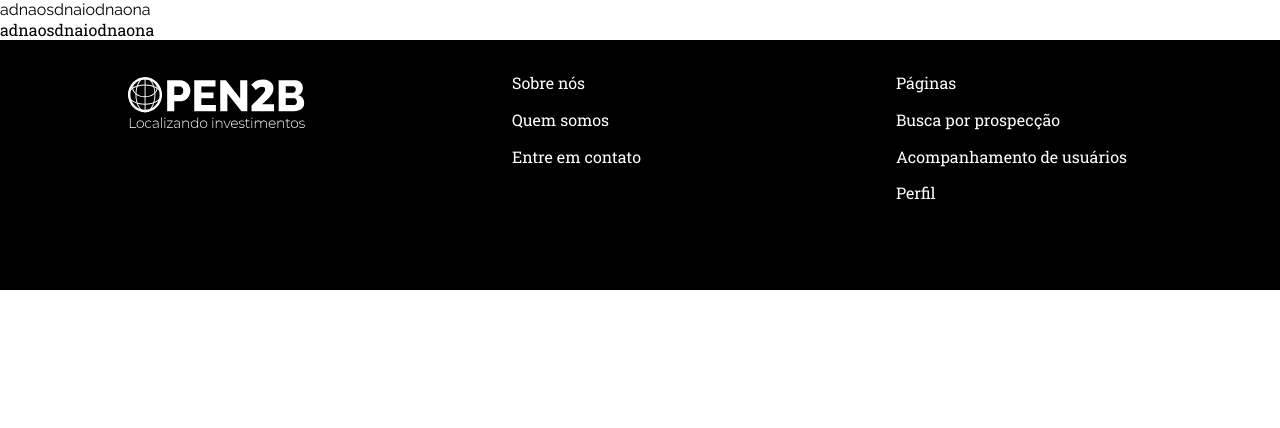
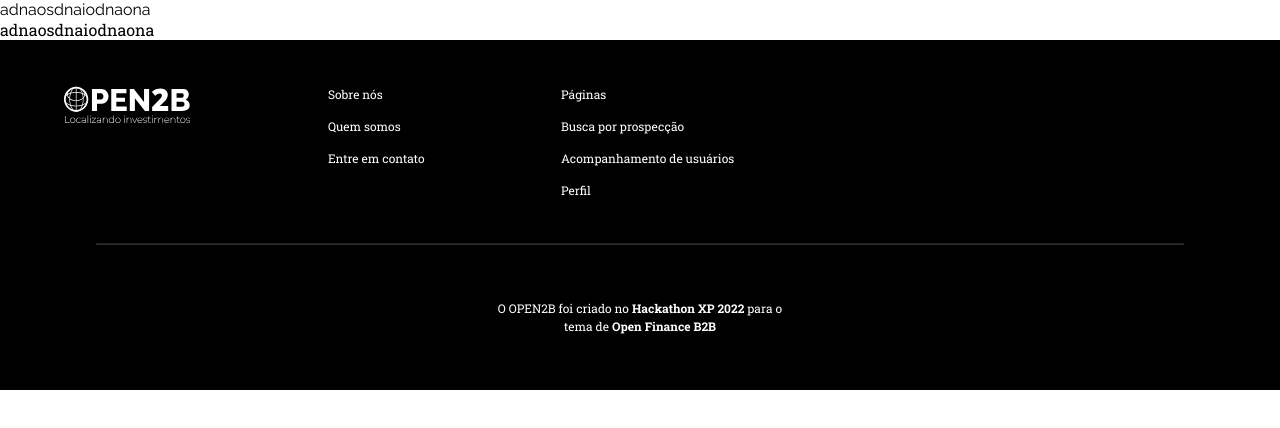
Before and after one commit to Silva-Leo/Hackathon-XP, a React (Create React App) app in the folder hacka-xp/: page / in a window 1280 px wide. Shown: the top 428 px of the page. Built offline with nearby package versions, Linux system fonts and the light colour scheme.

Commit message:
Feat: Add compomente Footer

```diff
--- a/hacka-xp/src/Styles/global.scss
+++ b/hacka-xp/src/Styles/global.scss
@@ -75,7 +75,7 @@ $Font2:'Raleway', sans-serif;
     font-family: $Font2;
     font-style: normal;
     font-weight: normal;
-    font-size: 24px;
+    // font-size: 24px;
     line-height: 150%;
     // letter-spacing: 0.02em;
 }
--- a/hacka-xp/src/components/Footer/footer.css
+++ b/hacka-xp/src/components/Footer/footer.css
@@ -1,33 +1,33 @@
 .footer {
-  height: 250px;
+  height: 350px;
   width: 100vw;
   background-color: black;
   display: -webkit-box;
   display: -ms-flexbox;
   display: flex;
-  -webkit-box-orient: vertical;
+  -webkit-box-orient: horizontal;
   -webkit-box-direction: normal;
-      -ms-flex-direction: column wrap;
-          flex-direction: column wrap;
-  -webkit-box-pack: space-evenly;
-      -ms-flex-pack: space-evenly;
-          justify-content: space-evenly;
+      -ms-flex-flow: row wrap;
+          flex-flow: row wrap;
+  -ms-flex-pack: distribute;
+      justify-content: space-around;
 }
 
 .footer .logoImg {
-  width: 20%;
-  height: 100%;
-  padding-top: 25px;
+  height: 35%;
+  padding-top: 3%;
+  padding-left: 5%;
+  -webkit-box-flex: 1;
+      -ms-flex-positive: 1;
+          flex-grow: 1;
 }
 
 .footer .logoImg img {
-  height: 70px;
+  height: 50px;
 }
 
 .footer .sobreFooter {
-  width: 20%;
-  height: 100%;
-  padding-top: 25px;
+  padding-top: 3%;
   display: -webkit-box;
   display: -ms-flexbox;
   display: flex;
@@ -35,18 +35,21 @@
   -webkit-box-direction: normal;
       -ms-flex-direction: column;
           flex-direction: column;
-  line-height: 230%;
+  line-height: 200%;
+  height: 35%;
+  -webkit-box-flex: 1;
+      -ms-flex-positive: 1;
+          flex-grow: 1;
 }
 
 .footer .sobreFooter a {
   text-decoration: none;
   color: #fff;
+  font-size: 12px;
 }
 
 .footer .paginasFooter {
-  width: 20%;
-  height: 100%;
-  padding-top: 25px;
+  padding-top: 3%;
   display: -webkit-box;
   display: -ms-flexbox;
   display: flex;
@@ -54,11 +57,33 @@
   -webkit-box-direction: normal;
       -ms-flex-direction: column;
           flex-direction: column;
-  line-height: 230%;
+  line-height: 200%;
+  -webkit-box-flex: 4;
+      -ms-flex-positive: 4;
+          flex-grow: 4;
+  height: 35%;
 }
 
 .footer .paginasFooter a {
   text-decoration: none;
   color: #fff;
+  font-size: 12px;
+}
+
+.footer hr {
+  margin-top: 2%;
+  width: 85%;
+  height: 0.1%;
+  background-image: -webkit-gradient(linear, left top, right top, from(rgba(0, 0, 0, 0.75)), color-stop(white), to(rgba(0, 0, 0, 0.75)));
+  background-image: linear-gradient(to right, rgba(0, 0, 0, 0.75), white, rgba(0, 0, 0, 0.75));
+  opacity: 0.2;
+}
+
+.footer p {
+  width: 24%;
+  text-align: center;
+  color: #fff;
+  font-size: 12px;
+  line-height: 150%;
 }
 /*# sourceMappingURL=footer.css.map */
--- a/hacka-xp/src/components/Footer/footer.jsx
+++ b/hacka-xp/src/components/Footer/footer.jsx
@@ -20,6 +20,8 @@ export default function Footer() {
           <a href="#">Acompanhamento de usuários</a>
           <a href="#">Perfil</a>
         </div>
+        <hr />
+        <p> O OPEN2B foi criado no <b>Hackathon XP 2022</b> para o tema de <b>Open Finance B2B</b></p>
 
       </section>
     </>
--- a/hacka-xp/src/components/Footer/footer.scss
+++ b/hacka-xp/src/components/Footer/footer.scss
@@ -1,48 +1,68 @@
 @import "../../Styles/global.scss";
 
 .footer {
-  height: 250px;
+  height: 350px;
   width: 100vw;
   background-color: black;
   display: flex;
-  flex-direction: column wrap;
-  justify-content: space-evenly;
+  flex-flow: row wrap;
+  justify-content: space-around;
 
   .logoImg {
-    width: 20%;
-    height: 100%;
-    padding-top: 25px;
+    height: 35%;
+    padding-top: 3%;
+    padding-left: 5%;
+    flex-grow: 1;
 
     img {
-      height: 70px;
+      height: 50px;
     }
   }
 
   .sobreFooter {
-    width: 20%;
-    height: 100%;
-    padding-top: 25px;
+    padding-top: 3%;
     display: flex;
     flex-direction: column;
-    line-height: 230%;
+    line-height: 200%;
+    height: 35%;
+    flex-grow: 1;
 
     a {
       text-decoration: none;
       color: #fff;
+      font-size: 12px;
     }
   }
 
   .paginasFooter {
-    width: 20%;
-    height: 100%;
-    padding-top: 25px;
+    padding-top: 3%;
     display: flex;
     flex-direction: column;
-    line-height: 230%;
+    line-height: 200%;
+    flex-grow:4;
+    height: 35%;
 
     a {
       text-decoration: none;
       color: #fff;
+      font-size: 12px;
     }
   }
+
+  hr{
+    margin-top: 2%;
+    width: 85%;
+    height: 0.1%;
+    background-image: linear-gradient(to right,rgba(0, 0, 0, 0.75), rgb(255, 255, 255), rgba(0, 0, 0, 0.75));
+    opacity: 0.2;
+  }
+  p{
+    width: 24%;
+    text-align: center;
+    color: #fff;
+    font-size: 12px;
+    line-height: 150%;
+  }
+
+
 }
```
Also changed, not shown: 1 other file (tests, documents, lock files or other folders).
